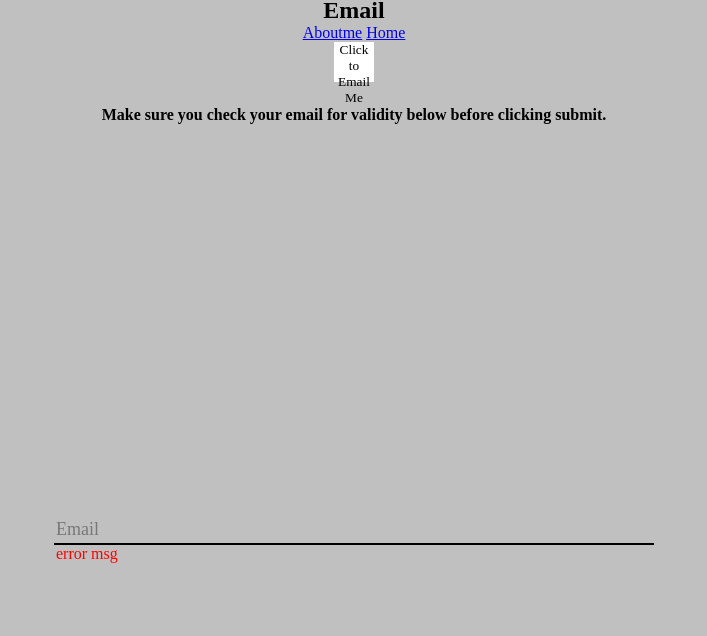
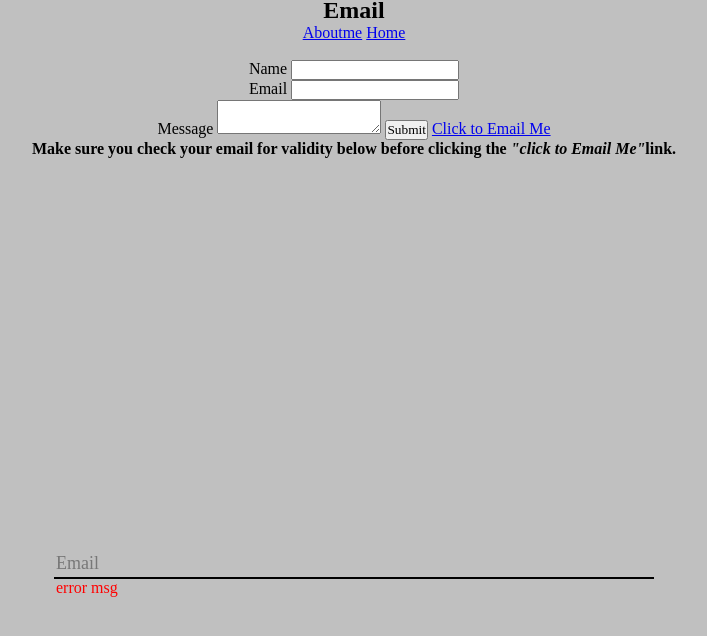
Before and after one commit to GarrettCook115/Web-Development-Project, a website: page emailvalidation.html in a window 1280 px wide. Shown: the part 40-676 px from the top of the page, without its empty margins (286-993 px from the left). Drawn offline with Linux system fonts and the light colour scheme.

Commit message:
Minor changes updating the Form validation. "merging with email validation for smoother operating page 3 for contact information.

```diff
--- a/emailvalidation.html
+++ b/emailvalidation.html
@@ -4,6 +4,7 @@
         <!--Adjusts format of webpage to mobile devices-->
     <meta name="viewport" content="width=device-width, initial-scale=1.0"><title>Email Me Here</title>
     <title>Email Contact Validation</title>
+
     <link href ="style2.css" rel ="stylesheet">
 
 </head>
@@ -12,11 +13,28 @@
 <h2>Email</h2>
 <a href ="Page2.html" >Aboutme</a>
 <a href="index.html">Home</a><br>
+<div id = 'error'></div><br>
+<!--creates a form submission for each field, name,email and message-->
+<form id = 'form' action = "" action method ="GET">
+    <div>
+        <label for ="name">Name</label>
+        <input id ="name" name ="name" type = "text" required>
+</div>
+<div>
+    <label for ="email">Email</label>
+    <input id ="email" name ="email" type = "email">
+</div>
+
+<label for ="message">Message</label>
+<!--text area will hold a box of typed/prewritten text.Just like writting text inside a box-->
+<textarea id ="message" name="message" required></textarea>
+
     <!--Links button to my email"redirects depending on user's email app-->
-<a href ="mailto:GCook28@students.kennesaw.edu">
-<button class ="button">Click to Email Me</button></a>
+<button>Submit</button>
+<a href ="mailto:GCook28@students.kennesaw.edu">Click to Email Me</a>
 
-    <p style="font-weight:bold">Make sure you check your email for validity below before clicking submit. </p>
+
+    <p style="font-weight:bold">Make sure you check your email for validity below before clicking the <em>"click to Email Me"</em>link. </p>
     <div class ="hero">
     <div class ="input-group">
     <label id="email-label">Email</label>
@@ -24,6 +42,8 @@
     <span id="email-error">error msg</span>
     </div>
 </div>
+
+<!--Below script checks if the email meets all the requested requirements before entering.-->
     <script>
 
         var emailField =document.getElementById("email-field");
@@ -32,7 +52,6 @@
 
         function validateEmail(){
             emailLabel.style.bottom="45px";
-<!--tests validity of email depending on characters utilized.If correct will turn green,if not error will inform you.-->
 
         if(!emailField.value.match(/^[A-Za-z\._\-0-9]*[@][A-Za-z]*[\.][a-z]{2,4}$/)){
             emailError.innerHTML = "Please enter a Valid Email.";
--- a/script.js
+++ b/script.js
@@ -5,7 +5,7 @@ const errorElement = document.getElementById('error')
 
 form.addEventListener('submit',(e)=> {
     let messages =[]
-    if(Name.value === '' || Name.value ==null){
+    if(navigatorame.value === '' || name.value ==null){
         messages.push('Name is required')
     }
 
--- a/style2.css
+++ b/style2.css
@@ -17,10 +17,10 @@ html{
     background:silver;
 }
 /*button color*/
-button{
+.button{
     margin:0;
     width:40px;
-    height:40px;
+    height:60px;
     align-items:center;
     background:white;
     border:black;
```
Also changed, not shown: formvalidation.html (+11 -6 lines).
